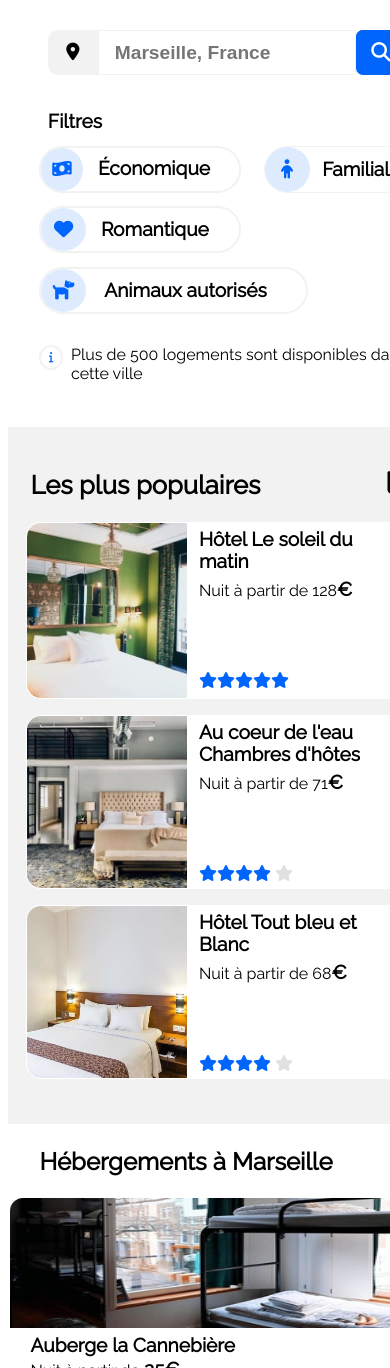
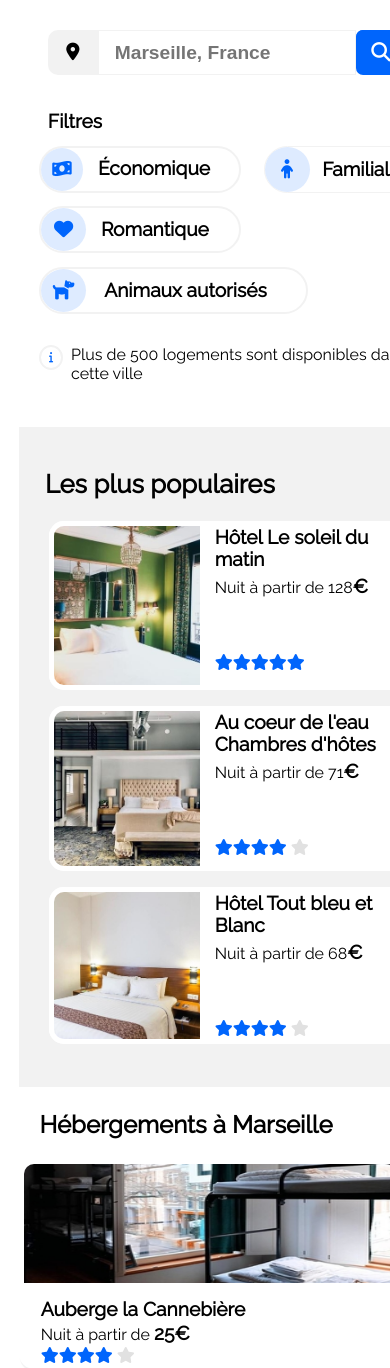
Before and after one commit to Salim-OCR/IBRAHIMI_02_13062021, a plain HTML site: page index.html in a window 390 px wide. Shown: the part 232-1600 px from the top of the page. Drawn offline with Linux system fonts and the light colour scheme.

Commit message:
modif de mon responsive mobile et tablette plus j'ai analysé ma page html et css au validator W3C c'est ok

```diff
--- a/reservia.css
+++ b/reservia.css
@@ -279,8 +279,8 @@ strong{
 }
 #bloc img{
 	border-radius: 15px 15px 0 0;
-	border: 2px solid white;
-	width: 98%;
+	border: 5px solid white;
+	width: 96%;
 
 }
 #bloc p{
@@ -350,7 +350,7 @@ aside figure:hover{
 	box-shadow: 1px 3px 3px #0065FC;
 }
 aside img{
-	border: 1px solid white;
+	border: 5px solid white;
 	border-radius: 15px 0 0 15px;
 	width: 40%;
 }
@@ -366,7 +366,7 @@ aside p{
 	margin: 2.5%;
 }
 .étoiles{
-	margin-top: 30%;
+	margin-top: 27%;
 }
 #figure_dubas{
 	margin-bottom: 10%;
@@ -510,75 +510,10 @@ aside p{
 
 
 
-
-
-
-/*RESPONSIVE DESKTOP
-@media (min-width: 769px) and (max-width: 1460px){
-	*******FILTRE**************
-	.filtres strong{
-		padding-top: 10px;
-	}
-	.filtres_duo{
-		width: auto;
-	}
-
-
-
-	***********ASIDE****************
-   #section_hébergements{
-   	flex-direction: column-reverse;
-   }
-   aside{
-   	margin-left: 0px;
-   }
-   aside h2{
-   	padding-top: 0px;
-   }
-   aside figure{
-   	margin: auto;
-   	height: 150px;
-   	width: 350px;
-   	margin-top: 3%;
-   }
-   #az {
-   	display: flex;
-   	justify-content: space-between;
-   	flex-wrap: wrap;
-   }
-   #figure_dubas{
-   	margin-bottom: 3%;
-   }
-   .étoiles{
-   	margin-top: 30px;
-   }
-
-   ***********SECTION HEBERGEMENT*****************
-   #font_hébergements{
-   	width: 100%;
-   	margin-top: 3%;
-   }
-
-
-
-
-   ***********ACTIVITE MARSEILLE***********************
-   #thèmes_marseille{
-   	justify-content: space-around;
-   	flex-wrap: wrap;
-   	width: 100%;
-   	margin: auto;
-   }
-}
-*/
-
-
-
 /*RESPONSIVE TABLETTE*/
 @media  (min-width: 600px) and (max-width: 1024px){
 	#conteneur{
-		width: 950px;
-		margin-left: 5%;
+		width: 1000px;
 	}
 	header{
 		display: inline-block;
@@ -606,7 +541,6 @@ aside p{
 	}
 	#rechercher{
 		margin: auto;
-		width: auto;
 	}
 	#input_ville{
 		width: 50%;
@@ -616,15 +550,14 @@ aside p{
 
 	/*FILTRES*/
 	.filtres{
-		height: auto;
+
 		flex-direction: column;
 		margin-top: 2%;
     }
     .filtres_duo{
-    	width: auto;
     	display: block;
     	margin-left: 10%;
-    	margin-bottom: 3%;
+    	margin-bottom: 1%;
     }
     #form_economie{
     	margin-left: 0px;
@@ -632,10 +565,11 @@ aside p{
     }
     #form_family{
     	margin-left: 0px;
+
     }
     #form_romantic{
     	margin-left: 10%;
-    	margin-bottom: 3%;
+    	margin-bottom: 1%;
     }
     #form_animals{
     	margin-left: 10%;
@@ -911,24 +845,25 @@ aside p{
 	}
 	aside{
 		display: block;
-		width: 100%;
+		width: 95%;
 		border-radius: 0;
 		margin: auto;
 	}
 	aside h2{
 		padding-left: 2%;
-		width: 85%;
+		width: 87%;
+		margin-left: 4%;
 		font-weight: 900;
 		font-size: 1.6em;
 	}
 	aside figure{
-		margin-left: 4%;
+		width: 85%;
+		margin-left: 7%;
 		height: auto;
 		margin-bottom: 3%;
-		margin-right: 5%;
 	}
-	.étoiles{
-		margin-top: 30%;
+	aside img{
+		border: 5px solid white;
 	}
 
 
@@ -946,12 +881,19 @@ aside p{
 	#bloc figure{
 		box-shadow: 1px 3px 1px #F2F2F2;
 		margin-bottom: 5%;
-		width: 100%;
+		width: 95%;
 		margin: auto;
 		margin-bottom: 5%;
+		height: 210px;
+	}
+	#bloc figcaption{
+		border-top: 15px solid white;
+		position: relative;
+		bottom: 20px;
 	}
 	#bloc img{
 		height: 130px;
+		width: 98%;
 	}
 	.bloc_figure1{
 		display: block;
@@ -985,8 +927,8 @@ aside p{
 		margin-right: 0;
 	}
 	#thèmes_marseille figure{
-		box-shadow: 0 4px 8px #f2f2f2;
-		width: 100%;
+		box-shadow: 1px 3px 2px #f2f2f2;
+		width: 95%;
 		margin-bottom: 5%;
 		margin-top: 6%;
 	}
```
